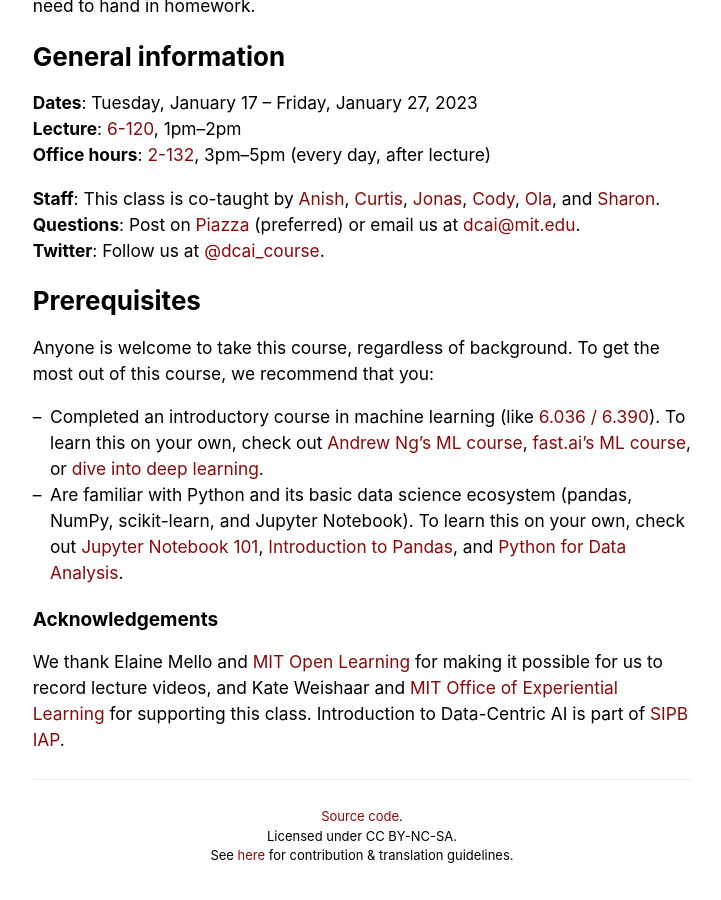
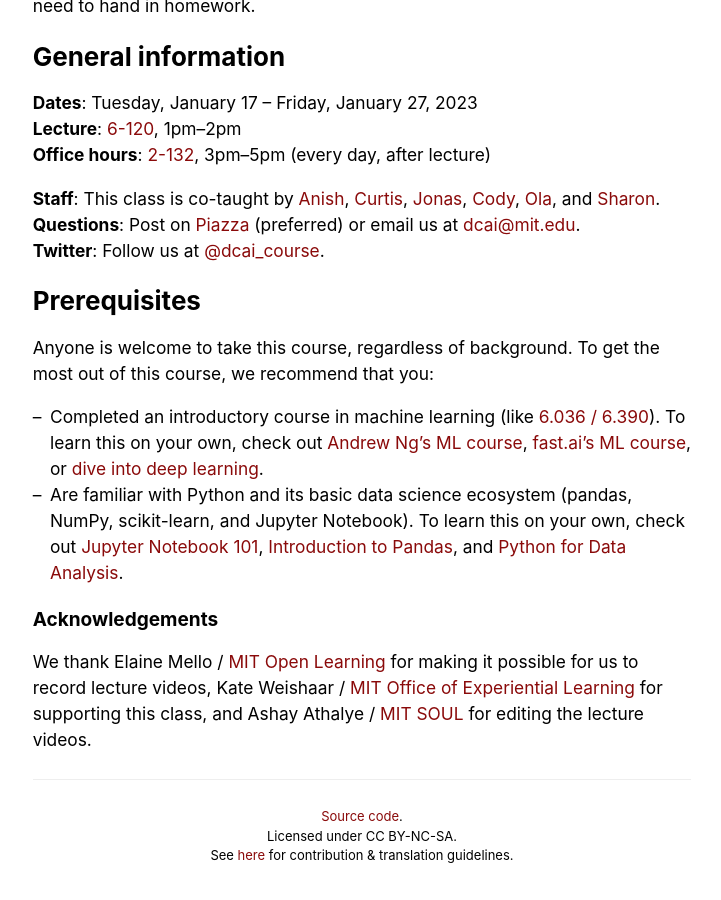
Before and after one commit to dcai-course/dcai-course, a Jekyll site: the page built from index.md, in a window 1280 px wide and 900 px high, scrolled down 1447 px. Shown: the whole window, without its empty margins (278-999 px from the left). Built offline with Jekyll 4.4.1, drawn with Linux system fonts in a browser that asks for light colours.

Commit message:
Update acks

```diff
--- a/index.md
+++ b/index.md
@@ -72,11 +72,11 @@
 
 ## Acknowledgements
 
-We thank Elaine Mello and [MIT Open Learning](https://openlearning.mit.edu/)
-for making it possible for us to record lecture videos, and Kate Weishaar and
-[MIT Office of Experiential Learning](https://elo.mit.edu/) for supporting this
-class. Introduction to Data-Centric AI is part of [SIPB
-IAP](https://sipb.mit.edu/iap/).
+We thank Elaine Mello / [MIT Open Learning](https://openlearning.mit.edu/) for
+making it possible for us to record lecture videos, Kate Weishaar / [MIT Office
+of Experiential Learning](https://elo.mit.edu/) for supporting this class, and
+Ashay Athalye / [MIT SOUL](https://mitsoul.org/) for editing the lecture
+videos.
 
 ---
 
```
